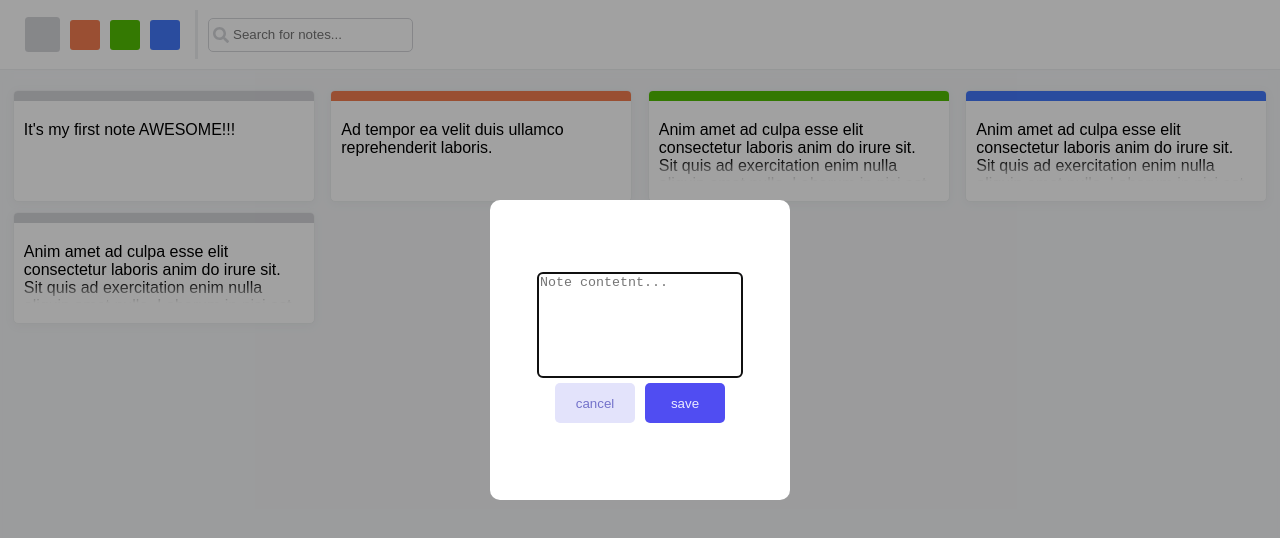
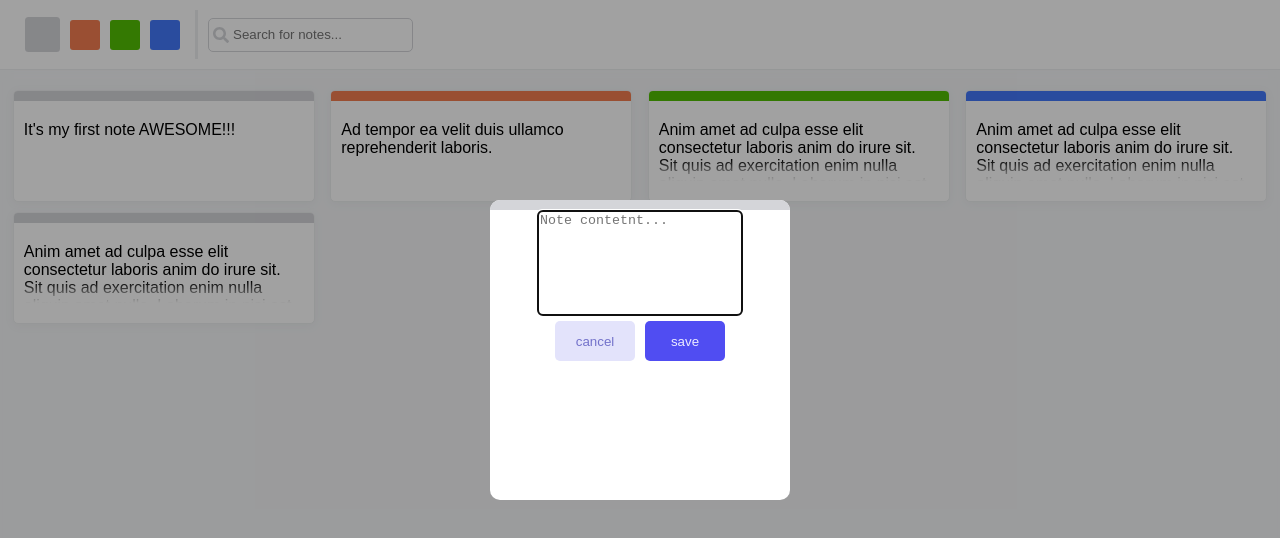
Before and after one commit to Yaroshuk/react-note-taking-app, a React (Create React App) app: page / in a window 1280 px wide. Shown: the top 538 px of the page. Built offline with nearby package versions, Linux system fonts and the light colour scheme.

Commit message:
Add: filter indicator to note form

```diff
--- a/src/components/Note/Note.module.scss
+++ b/src/components/Note/Note.module.scss
@@ -11,8 +11,7 @@
 }
 
 .note-filter {
-  width: 100%;
-  height: 10px;
+  @include note-filter;
 }
 
 .note-content {
--- a/src/components/NoteForm/NoteForm.js
+++ b/src/components/NoteForm/NoteForm.js
@@ -1,5 +1,8 @@
 import Button from "../UI/Button";
 import FilterContainer from "../Filter/FilterContainer";
+
+import { filterClasses } from "../Filter/FilterItem";
+import { COLOR_FILTER } from "../../store/constants";
 
 import classes from "./NoteForm.module.scss";
 
@@ -8,6 +11,7 @@ const TEXTAREA_PLACEHOLDER = "Note contetnt...";
 const NoteForm = () => {
   return (
     <div className={classes["note-form"]}>
+      <div className={`${classes["note-filter"]} ${filterClasses[COLOR_FILTER.none]}`}/>
       <form>
         <textarea autoFocus placeholder={TEXTAREA_PLACEHOLDER} />
         <div className={classes["note-form-control"]}>
--- a/src/components/NoteForm/NoteForm.module.scss
+++ b/src/components/NoteForm/NoteForm.module.scss
@@ -7,7 +7,12 @@
   border-radius: 10px;
   overflow: hidden;
   display: flex;
+  flex-direction: column;
   align-items: center;
+
+  .note-filter {
+    @include note-filter;
+  }
 
   form {
     display: flex;
--- a/src/sass/_mixins.scss
+++ b/src/sass/_mixins.scss
@@ -2,3 +2,8 @@
   border: 1px solid $darkestGrayColor;
   border-radius: 5px;
 }
+
+@mixin note-filter {
+  width: 100%;
+  height: 10px;
+}
```
